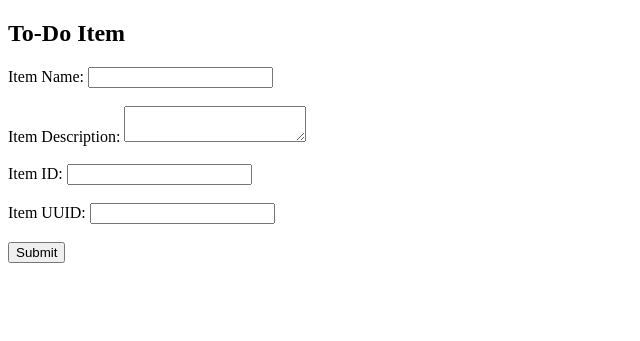
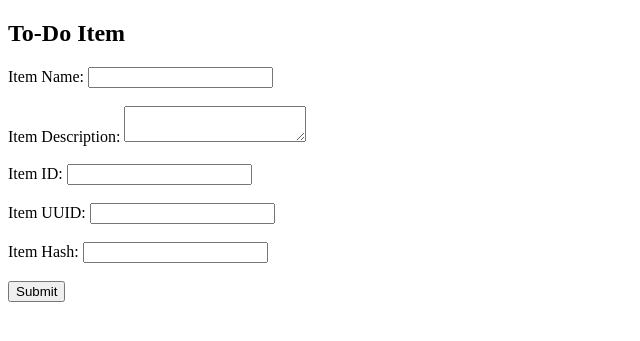
Before and after one commit to code-1011/flask-mongodb-assignment, a Flask app: template templates/todo.html in a window 1280 px wide. Shown: the top 341 px of the page, without its empty margins (0-640 px from the left). Run offline with Flask 3, Linux system fonts and the light colour scheme; the template is opened without the code that fills it, so the values that code supplies are empty.

Commit message:
Add Item Hash field

```diff
--- a/templates/todo.html
+++ b/templates/todo.html
@@ -25,6 +25,10 @@
         <input type="text" name="itemUuid" required>
         <br><br>
 
+        <label>Item Hash:</label>
+        <input type="text" name="itemHash" required>
+        <br><br>
+
         <button type="submit">Submit</button>
 
     </form>
```
